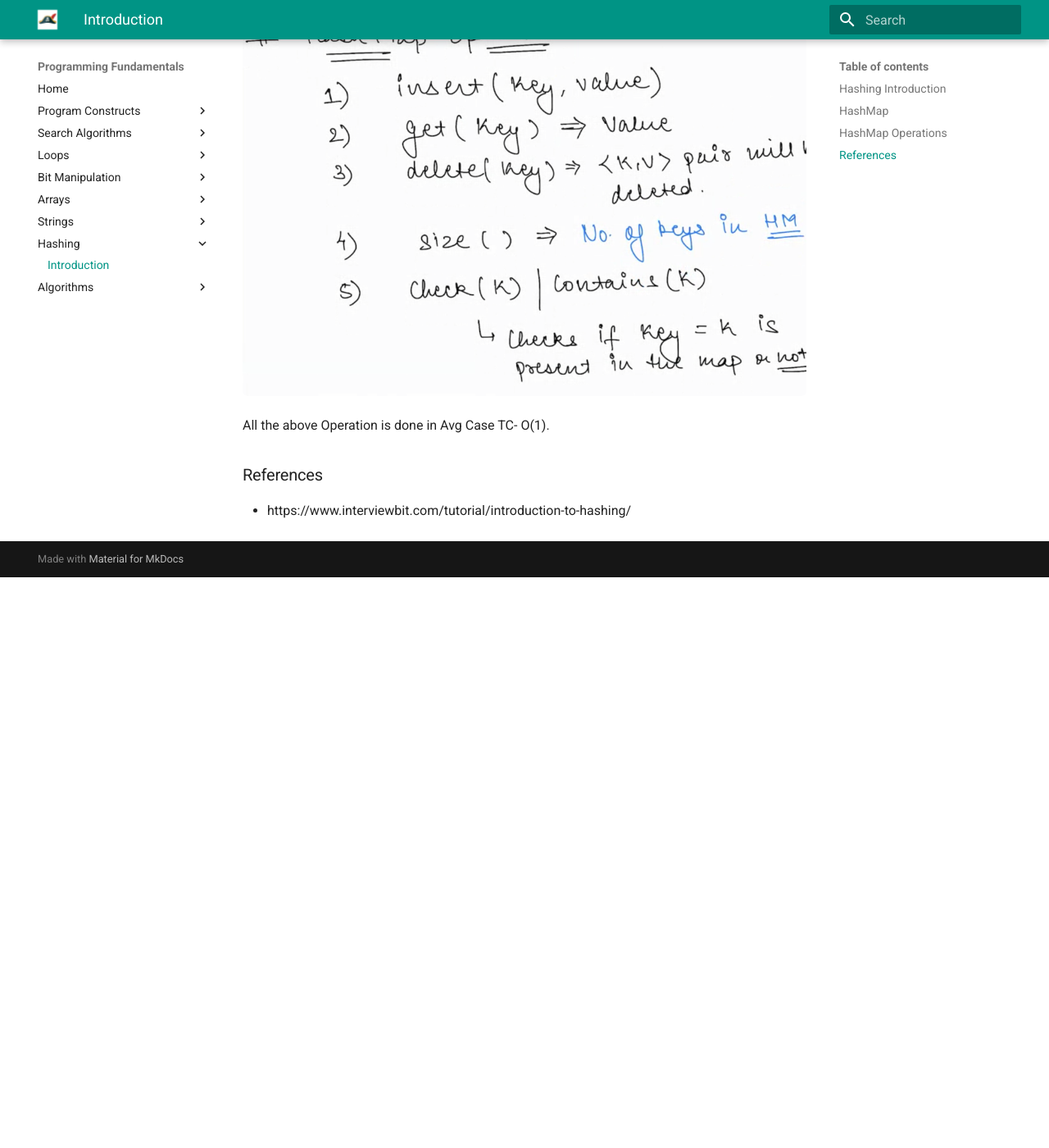
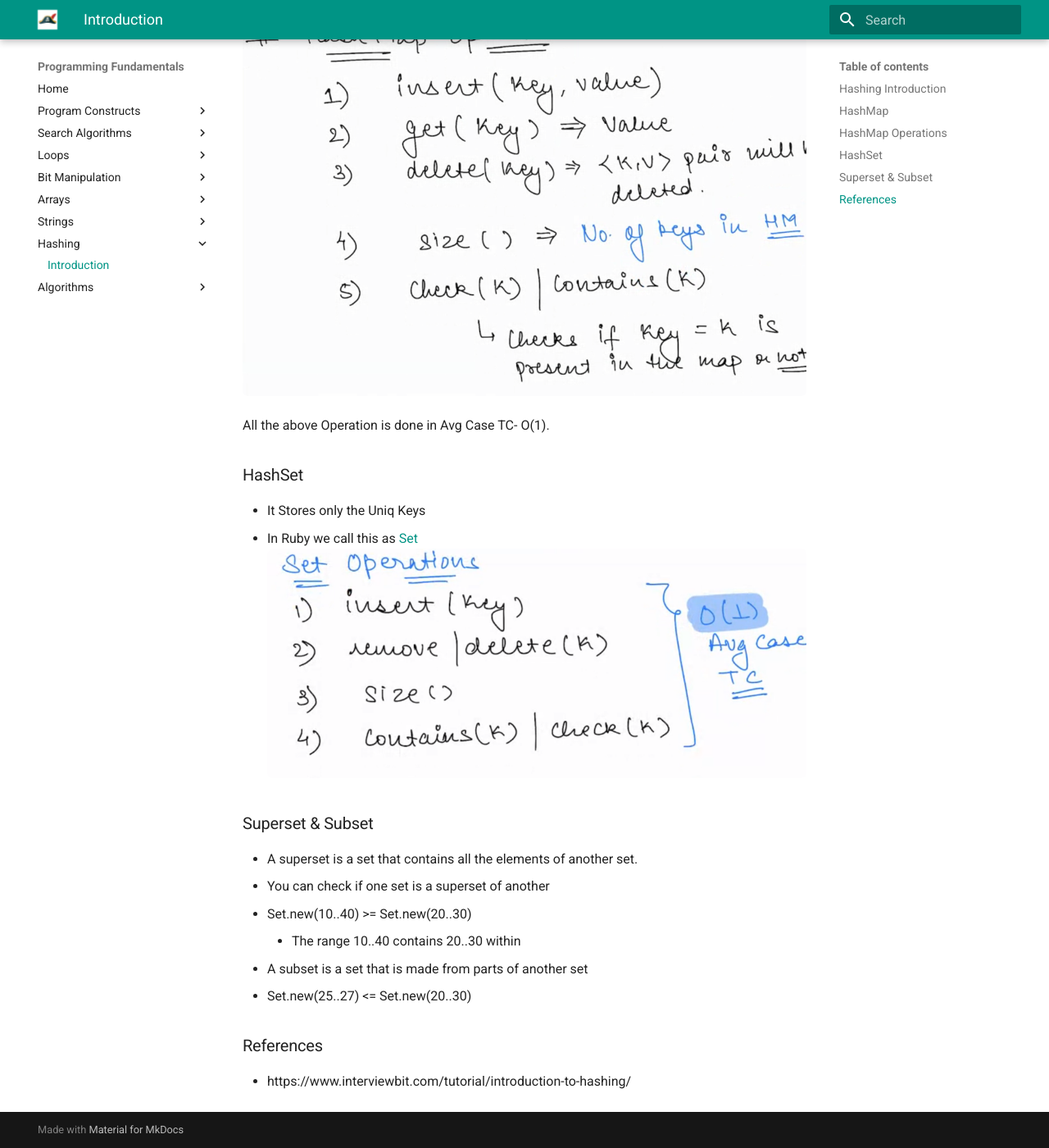
Before and after one commit to santosh-1987/programming-fundamentals, an MkDocs documentation site: the page built from docs/hashing/hashing-intro.md, in a window 1280 px wide and 1400 px high, scrolled down 2036 px. Shown: the whole window at 82% size. Built offline with MkDocs 1.6.1 and Material for MkDocs 9.7.7, drawn with Linux system fonts in a browser that asks for light colours; the version menu is left out; before the commit the page ends 2740 px from its top, so only the background shows below that; some of the changed text lies outside the part shown.

Commit message:
Added Algorithms

```diff
--- a/docs/hashing/hashing-intro.md
+++ b/docs/hashing/hashing-intro.md
@@ -31,12 +31,12 @@ original key.
 
 Map in different Languages
 
-| No. | Language | Map Type                              |
-|-----|----------|---------------------------------------|
-| 1   | Java     | HashMap<Key Datatype, Value DataType> |
-| 2   | Python   | Dictionary                            |
-| 3   | C++      | Unordered List                        |
-| 4   | Ruby     | Hash                                  |
+| No. | Language | Map Type                              | Hash Set      |
+|-----|----------|---------------------------------------|---------------|
+| 1   | Java     | HashMap<Key Datatype, Value DataType> | HashSet       |
+| 2   | Python   | Dictionary                            | Set           |
+| 3   | C++      | Unordered List                        | Unordered set |
+| 4   | Ruby     | Hash                                  | Set           |
 
 ## HashMap Operations
 
@@ -44,6 +44,22 @@ Map in different Languages
 
 All the above Operation is done in Avg Case TC- O(1).
 
+## HashSet
+
+- It Stores only the Uniq Keys
+- In Ruby we call this as [Set](https://www.rubyguides.com/2018/08/ruby-set-class/)
+  ![hash_set.png](../assets/images/hashing/hash_set.png)
+
+## Superset & Subset
+
+- A superset is a set that contains all the elements of another set.
+- You can check if one set is a superset of another
+  - Set.new(10..40) >= Set.new(20..30)
+    - The range 10..40 contains 20..30 within
+
+- A subset is a set that is made from parts of another set
+  - Set.new(25..27) <= Set.new(20..30)
+
 ## References
 
 - https://www.interviewbit.com/tutorial/introduction-to-hashing/
```
Also changed, not shown: docs/assets/images/hashing/hash_set.png (added).
